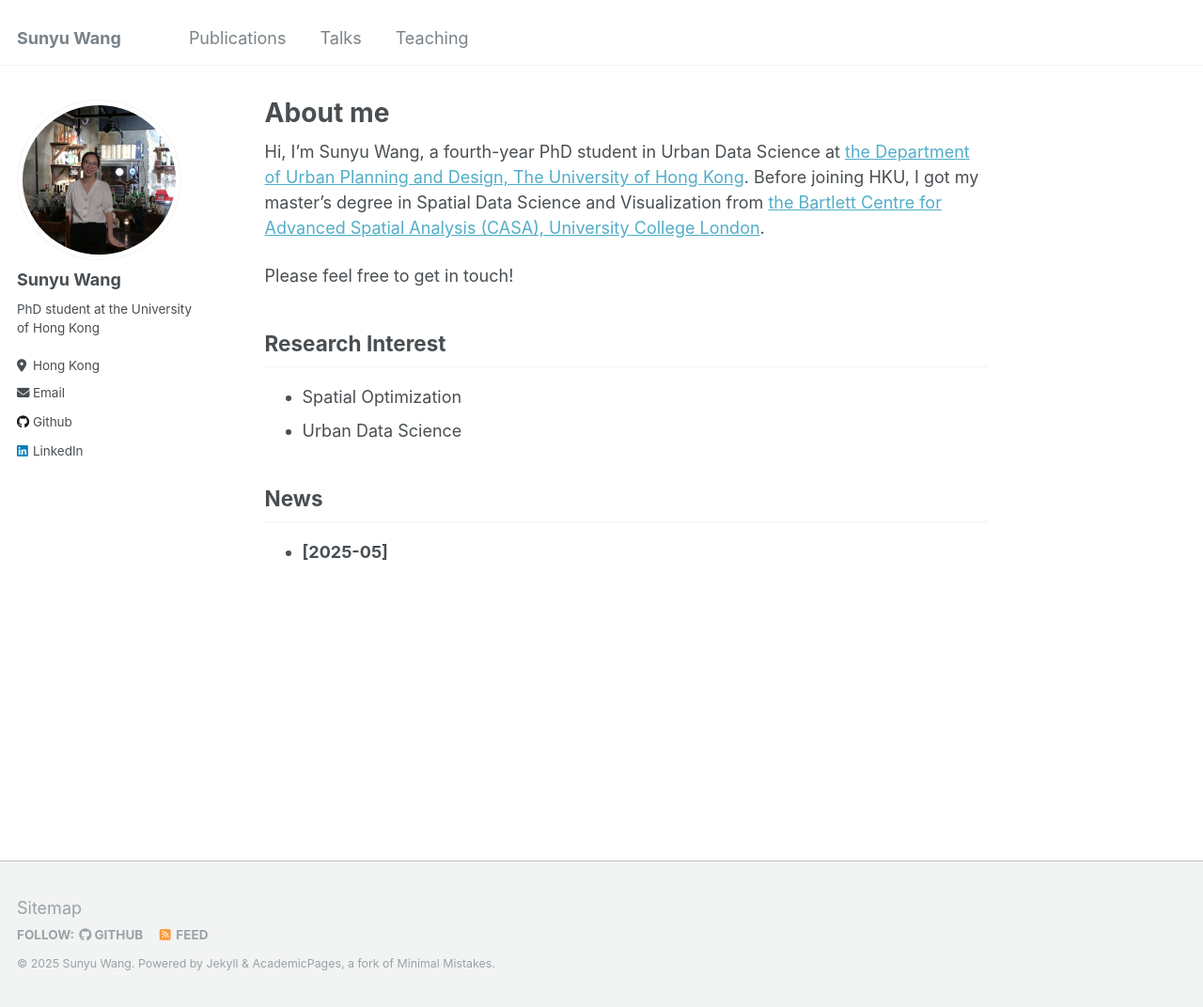
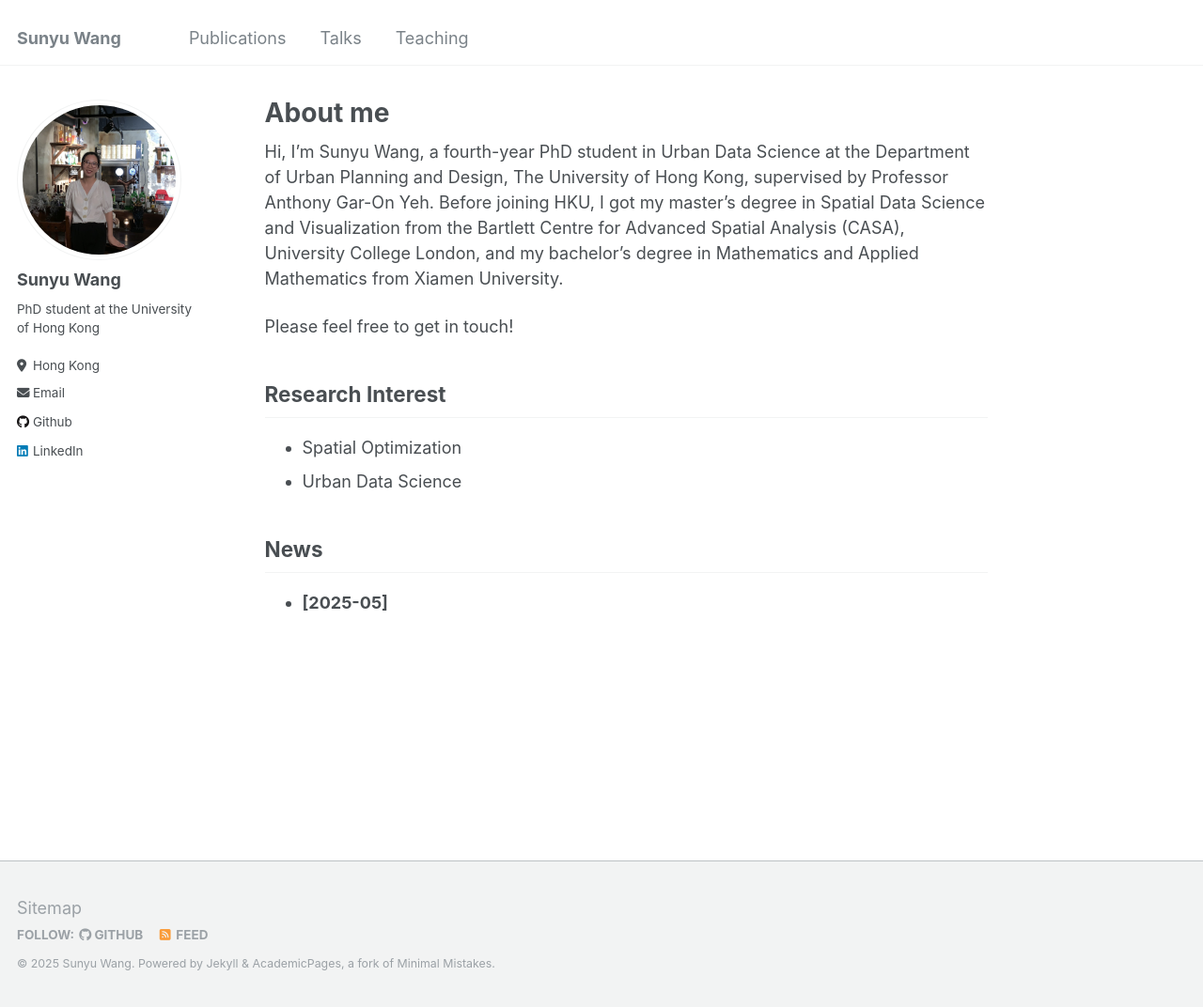
Before and after one commit to sywang-20/sywang-20.github.io, a Jekyll site: the page built from _pages/about.md, in a window 1280 px wide and 1072 px high. Shown: the whole window at 94% size. Built offline with Jekyll 4.4.1, drawn with Linux system fonts in a browser that asks for light colours.

```diff
--- a/_pages/about.md
+++ b/_pages/about.md
@@ -7,7 +7,7 @@ redirect_from:
   - /about.html
 ---
 
-Hi, I'm Sunyu Wang, a fourth-year PhD student in Urban Data Science at [the Department of Urban Planning and Design, The University of Hong Kong](https://www.arch.hku.hk/programmes_/upad/). Before joining HKU, I got my master's degree in Spatial Data Science and Visualization from [the Bartlett Centre for Advanced Spatial Analysis (CASA), University College London](https://www.ucl.ac.uk/bartlett/casa).
+Hi, I'm Sunyu Wang, a fourth-year PhD student in Urban Data Science at the Department of Urban Planning and Design, The University of Hong Kong, supervised by Professor Anthony Gar-On Yeh. Before joining HKU, I got my master's degree in Spatial Data Science and Visualization from the Bartlett Centre for Advanced Spatial Analysis (CASA), University College London, and my bachelor's degree in Mathematics and Applied Mathematics from Xiamen University.
 
 Please feel free to get in touch!
 
```
